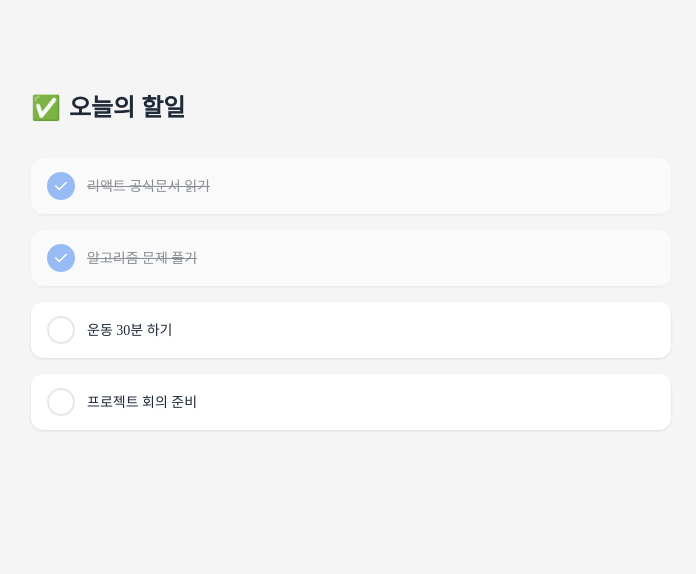
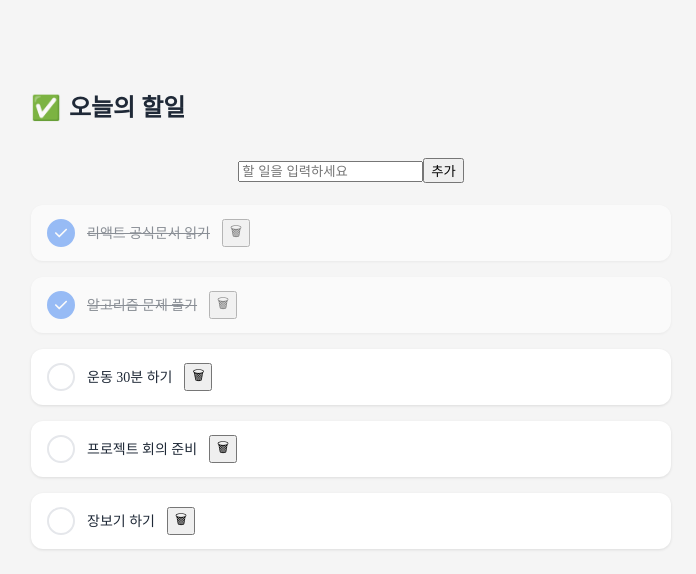
Before and after one commit to IT-Cotato/13th-Frontend-Assignment, a React (Vite) app: page / in a window 1280 px wide. Shown: the top 574 px of the page, without its empty margins (289-985 px from the left). Built offline with nearby package versions, Linux system fonts and the light colour scheme.

Commit message:
feat: 투두 추가 기능 추가

```diff
--- a/src/App.tsx
+++ b/src/App.tsx
@@ -1,12 +1,19 @@
 import "./App.css";
 import TodoHeader from "./TodoHeader";
+import TodoInput from "./TodoInput";
 import TodoList from "./TodoList";
+import { useState } from "react";
+import { todoItems } from "./data";
 
 export default function App() {
+    // 투두리스트 상태 관리
+    const [listState, setListState] = useState(todoItems);
+
     return (
         <>
             <TodoHeader />
-            <TodoList />
+            <TodoInput listState={listState} setListState={setListState} />
+            <TodoList listState={listState} />
         </>
     );
 }
--- a/src/TodoCard.tsx
+++ b/src/TodoCard.tsx
@@ -1,26 +1,43 @@
+// 아이콘 라이브러리
 import { FaCheck } from "react-icons/fa6";
 
 export default function TodoCard({
     id,
     text,
-    isChecked,
+    completed,
 }: {
-    id: string;
+    id: number;
     text: string;
-    isChecked: boolean;
+    completed: boolean;
 }) {
     return (
         <>
             {/* readOnly */}
-            <li className={"todoCard " + (isChecked ? "checked" : "")}>
-                <input type="checkbox" checked={isChecked} id={id} />
+            <li className={"todoCard " + (completed ? "checked" : "")}>
+                <input type="checkbox" checked={completed} id={id} readOnly />
                 <label>
                     <span className="check-icon">
-                        {isChecked && <FaCheck color="white" size={14} />}
+                        {completed && <FaCheck color="white" size={14} />}
                     </span>
-                    {isChecked ? <del>{text}</del> : text}
+                    {completed ? <del>{text}</del> : text}
                 </label>
+                <button
+                    onClick={() => {
+                        alert("delete test");
+                    }}
+                >
+                    🗑
+                </button>
             </li>
         </>
     );
 }
+
+// export function DeleteButton() {
+//     handleDelete = () => {};
+//     return (
+//         <>
+//             <button onClick={handleDelete}>🗑</button>
+//         </>
+//     );
+// }
--- /dev/null
+++ b/src/TodoInput.tsx
@@ -0,0 +1,38 @@
+import { useState } from "react";
+import { todoItems } from "./data";
+
+export default function TodoInput({ listState, setListState }) {
+    const [inputText, setInputText] = useState<string>("");
+
+    const onChange = (event) => {
+        setInputText(event.target.value);
+    };
+
+    function handleAddTodo() {
+        const newId = listState[listState.length - 1].id + 1;
+
+        setListState((listState) => [
+            ...listState,
+            { id: newId, completed: false, text: inputText },
+        ]);
+    }
+
+    return (
+        <>
+            <form
+                onSubmit={(e) => {
+                    e.preventDefault();
+                }}
+            >
+                <input
+                    type="text"
+                    placeholder="할 일을 입력하세요"
+                    onChange={onChange}
+                ></input>
+                <button type="submit" onClick={handleAddTodo}>
+                    추가
+                </button>
+            </form>
+        </>
+    );
+}
--- a/src/TodoList.tsx
+++ b/src/TodoList.tsx
@@ -2,12 +2,13 @@ import Empty from "./Empty";
 import TodoCard from "./TodoCard";
 import { todoItems } from "./data";
 
-export default function TodoList() {
-    const todoItem = todoItems.map((todoItems) => (
+export default function TodoList({ listState }) {
+    const todoItem = listState.map((todoItems) => (
         <TodoCard
+            key={todoItems.id}
             id={todoItems.id}
             text={todoItems.text}
-            isChecked={todoItems.isChecked}
+            completed={todoItems.completed}
         />
     ));
     if (todoItem.length === 0) {
--- a/src/data.tsx
+++ b/src/data.tsx
@@ -1,6 +1,7 @@
 export const todoItems = [
-    { id: "1", isChecked: true, text: "리액트 공식문서 읽기" },
-    { id: "2", isChecked: true, text: "알고리즘 문제 풀기" },
-    { id: "3", isChecked: false, text: "운동 30분 하기" },
-    { id: "4", isChecked: false, text: "프로젝트 회의 준비" },
+    { id: 1, completed: true, text: "리액트 공식문서 읽기" },
+    { id: 2, completed: true, text: "알고리즘 문제 풀기" },
+    { id: 3, completed: false, text: "운동 30분 하기" },
+    { id: 4, completed: false, text: "프로젝트 회의 준비" },
+    { id: 5, completed: false, text: "장보기 하기" },
 ];
```
